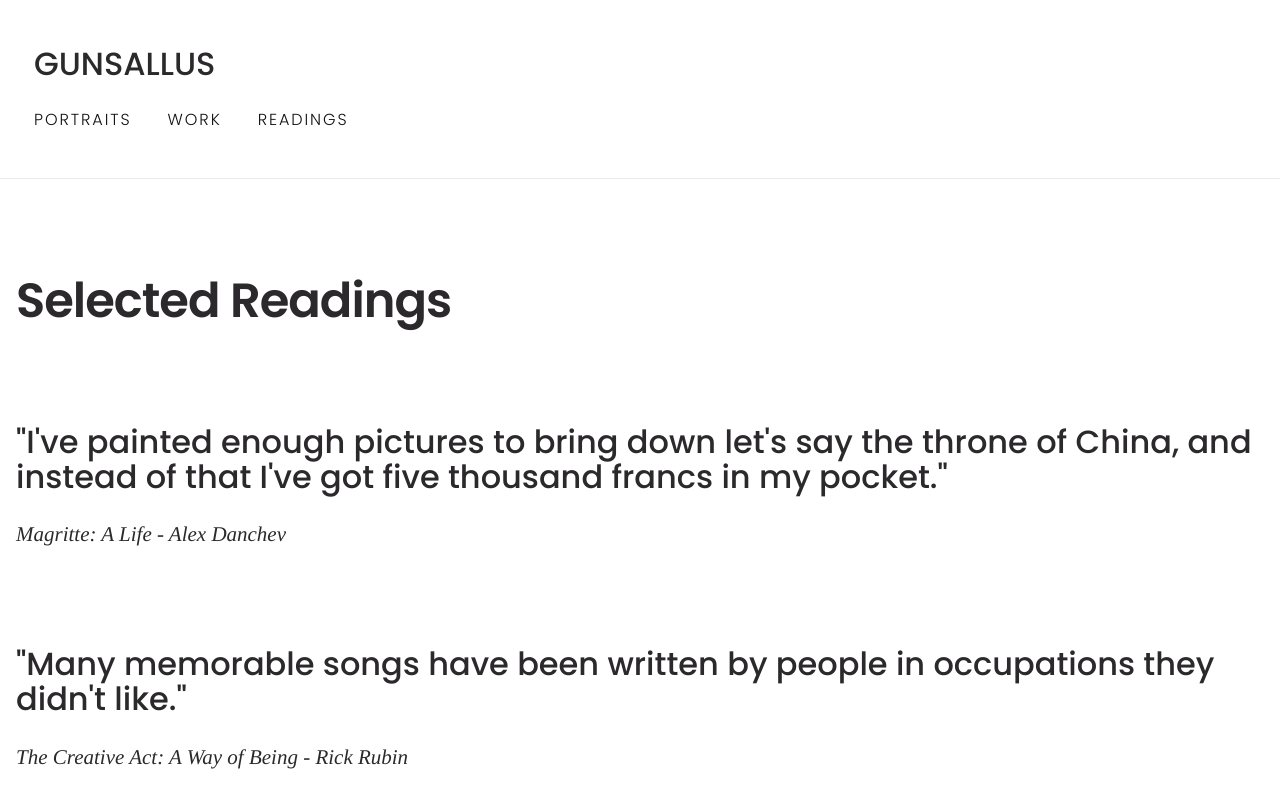
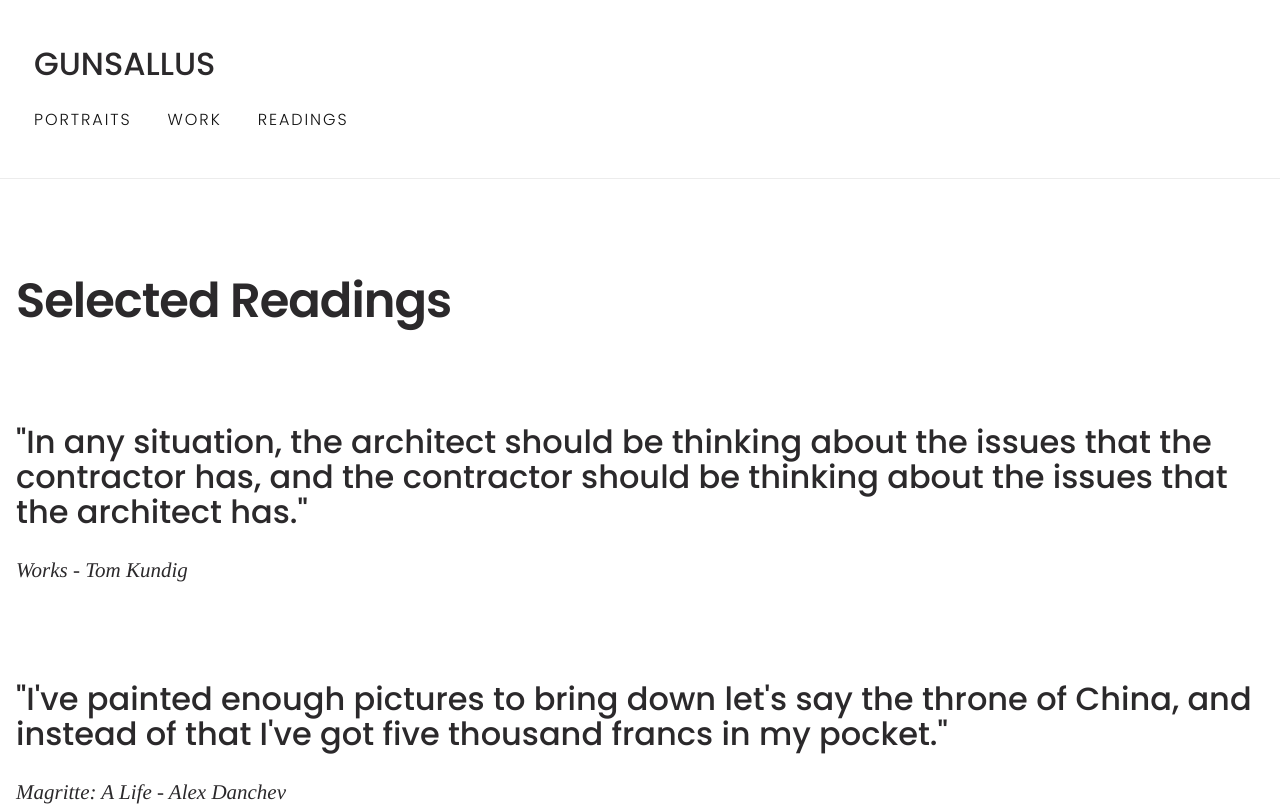
Before and after one commit to levigunz/levigunsallus.com, a SvelteKit app: page /shelf in a window 1280 px wide. Shown: the top 806 px of the page. Built offline with nearby package versions, Linux system fonts and the light colour scheme.

Commit message:
Add works quote

```diff
--- a/src/quotes.ts
+++ b/src/quotes.ts
@@ -4,6 +4,10 @@ type Quote = {
 }
 
 const quotes: Array<Quote> = [
+    {
+        text: "In any situation, the architect should be thinking about the issues that the contractor has, and the contractor should be thinking about the issues that the architect has.",
+        citation: "Works - Tom Kundig"
+    },
     {
         text: "I've painted enough pictures to bring down let's say the throne of China, and instead of that I've got five thousand francs in my pocket.",
         citation: "Magritte: A Life - Alex Danchev"
```
